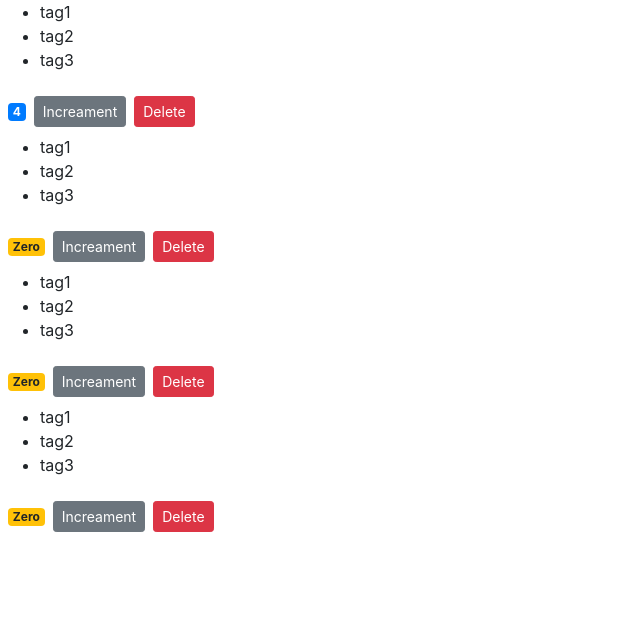
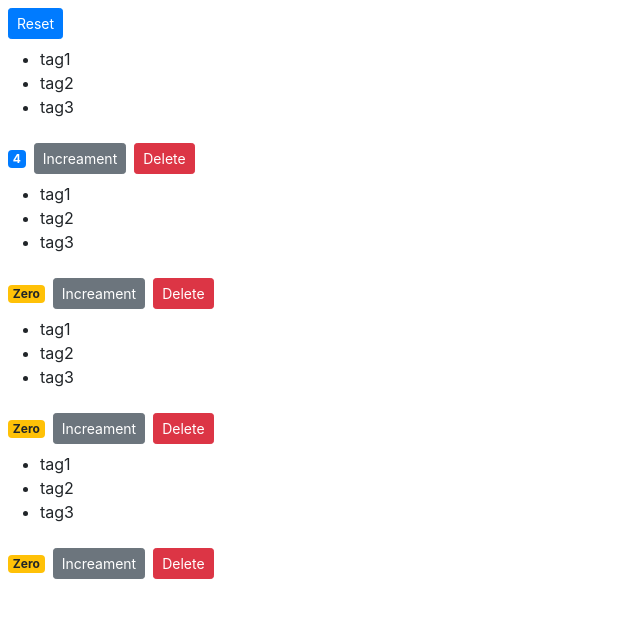
Before and after one commit to DulanjaliSenarathna/counter-app, a React (Create React App) app: page / in a window 1280 px wide. Shown: the top 618 px of the page, without its empty margins (0-640 px from the left). Built offline with nearby package versions, Linux system fonts and the light colour scheme.

Commit message:
Single source of truth

```diff
--- a/src/components/counters.jsx
+++ b/src/components/counters.jsx
@@ -9,7 +9,15 @@
             {id: 3 , value : 0},
             {id: 4 , value : 0},
         ]
-     }
+     } ;
+
+     handleReset = () =>{
+        const counters =  this.state.counters.map( c => {
+           c.value = 0;
+           return c;
+        });
+        this.setState({counters});
+     };
 
      handleDelete = (counterID)=>{
        const counters = this.state.counters.filter(c => c.id !== counterID);
@@ -18,7 +26,11 @@
 
     render() {
         return (
+
         <div>
+            <button onClick={this.handleReset} className='btn btn-primary btn-sm m-2'>
+                Reset
+            </button>
            {this.state.counters.map(counter => (
            <Counter
            key={counter.id}
```
